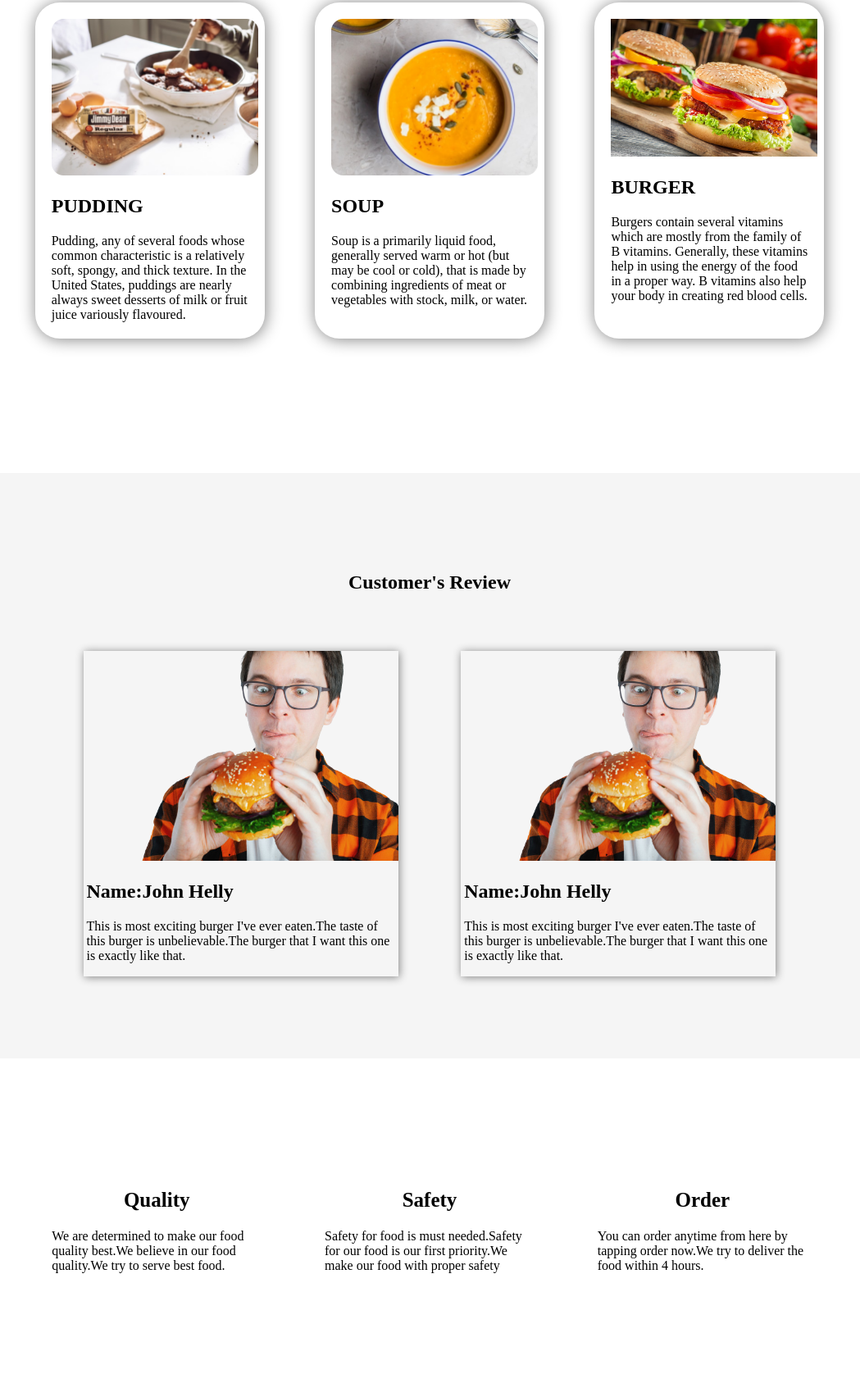
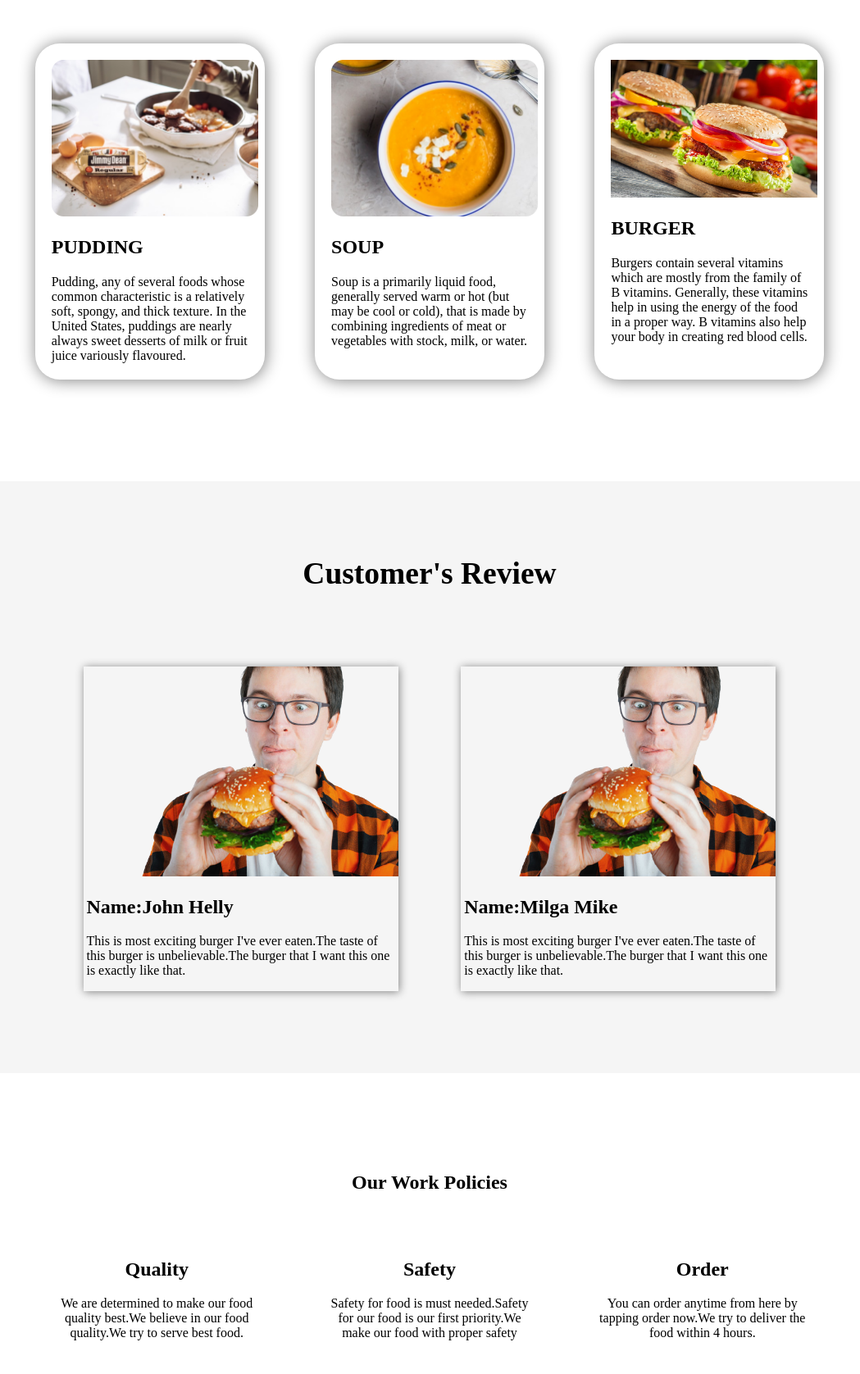
Before and after one commit to miraj2017/Food-Network-Assignment, a plain HTML site: page index.html in a window 1280 px wide. Shown: the part 1124-2800 px from the top of the page at 82% size, without its empty margins (116-1165 px from the left). Drawn offline with Linux system fonts and the light colour scheme.

Commit message:
fresh code

```diff
--- a/index.html
+++ b/index.html
@@ -18,17 +18,20 @@
             <p>Imagine you don't need a diet because we provide <br>
                 healthy and delicious food for </p>
 
-            <a href="www.google.com">Order Food</a>
+            <a href="https://www.foodpanda.com.bd/">Order Food</a>
         </div>
 
         <div class="section-1-right">
-            <img src="images/Female-1.png" alt="">
+            <img src="images/Female-1.png" alt="chef's image">
         </div>
     </section>
 
+
+
+
     <section class="section-2">
         <div class="section-2-left">
-            <img src="images/female-2.png" alt="">
+            <img src="images/female-2.png" alt="my image">
         </div>
         <div class="section-2-right">
             <h2>About Me</h2>
@@ -39,6 +42,9 @@
             <a href="www.google.com">Contact Me</a>
         </div>
     </section>
+
+
+
 
     <section class="section-3">
         <div class="section-3-text">
@@ -83,6 +89,9 @@
         </div>
     </section>
 
+
+
+
     <section class="section-4">
         <div class="section-4-text">
             <h1>Customer's Review</h1>
@@ -104,7 +113,7 @@
                     <img src="images/review-1.png" alt="man-image">
                 </div>
                 <div class="section-4-details-text">
-                    <h2>Name:John Helly</h2>
+                    <h2>Name:Milga Mike</h2>
                     <p>This is most exciting burger I've ever eaten.The taste of this burger is unbelievable.The burger
                         that I want this one is exactly like that.</p>
                 </div>
@@ -113,20 +122,31 @@
 
     </section>
 
+
+
+
+
     <section class="section-5">
+
         <div class="section-5-text">
+            <h1>Our Work Policies</h1>
+        </div>
+        <div class="section-5-policy">
+            <div class="section-5-policy-text">
                 <h2>Quality</h2>
-            <p>We are determined to make our food quality best.We believe in our food quality.We try to serve best food.
+                <p>We are determined to make our food quality best.We believe in our food quality.We try to serve best
+                    food.
                 </p>
             </div>
-        <div class="section-5-text">
+            <div class="section-5-policy-text">
                 <h2>Safety</h2>
                 <p>Safety for food is must needed.Safety for our food is our first priority.We make our food with proper
                     safety</p>
             </div>
-        <div class="section-5-text">
+            <div class="section-5-policy-text">
                 <h2>Order</h2>
                 <p>You can order anytime from here by tapping order now.We try to deliver the food within 4 hours.</p>
+            </div>
         </div>
     </section>
 
--- a/style.css
+++ b/style.css
@@ -1,7 +1,6 @@
 
 body{
     margin: 0;
-
 }
 
 .section-1{
@@ -10,7 +9,7 @@ body{
 .section-1-left{
     width: 40%;
     margin-top: 100px;
-    margin-bottom: 50px;
+    margin-bottom: 90px;
     margin-left: 10%;
 }
 
@@ -36,7 +35,7 @@ body{
 .section-1-right{
     width: 40%;
     margin-left: 10%;
-    margin-top: 50px;
+    margin-top: 70px;
 }
 .section-1-right img{
     width: 70%;
@@ -44,10 +43,14 @@ body{
 
 
 
+
+
+
 .section-2{
     display: flex;
     justify-content: center;
     background:url(images/bg-1.png);
+
     background-repeat: no-repeat;
     background-size: cover;
 
@@ -85,10 +88,10 @@ body{
 
 
 
+
 .section-3{
-    /* margin: 50px 0px; */
-    padding: 50px 0px;
-    /* background:#e1b12c; */
+    margin: 30px 0px;
+    padding: 30px 0px;
 }
 .section-3-text{
     width: 30%;
@@ -124,30 +127,26 @@ body{
 .recipe-image img{
     width: 100%;
 }
-.recipe-text{}
+
 
 
 
 
 
 .section-4{
-    margin-top: 50px;
-
-
     background: whitesmoke;
-
-    padding: 100px 0px;
+    padding-top:60px;
+    padding-bottom: 100px;
 }
 .section-4-text{
     text-align: center;
-    padding-bottom: 50px; ;
+    font-size: 25px;
+    padding-bottom: 60px; ;
 }
-
 
 .section-4-review{
     display: flex;
     justify-content: center;
-
 
 }
 .section-4-details{
@@ -164,17 +163,25 @@ body{
 
 
 
+
+
 .section-5{
+    padding: 100px 0px;
+}
+.section-5-text{
+    text-align: center;
+}
+
+.section-5-policy{
     display: flex;
     justify-content: center;
-    padding: 100px 0px;
-
 
 
 }
-.section-5-text{
+.section-5-policy-text{
     width: 20%;
     margin: 3%;
+    text-align: center;
 
 }
 
@@ -182,9 +189,6 @@ body{
     text-align: center;
     font-size: 25px;
 }
-
-
-
 
 
 
```
Also changed, not shown: images/review-3.png (added). Lines whose indentation alone changed are shown as unchanged.
